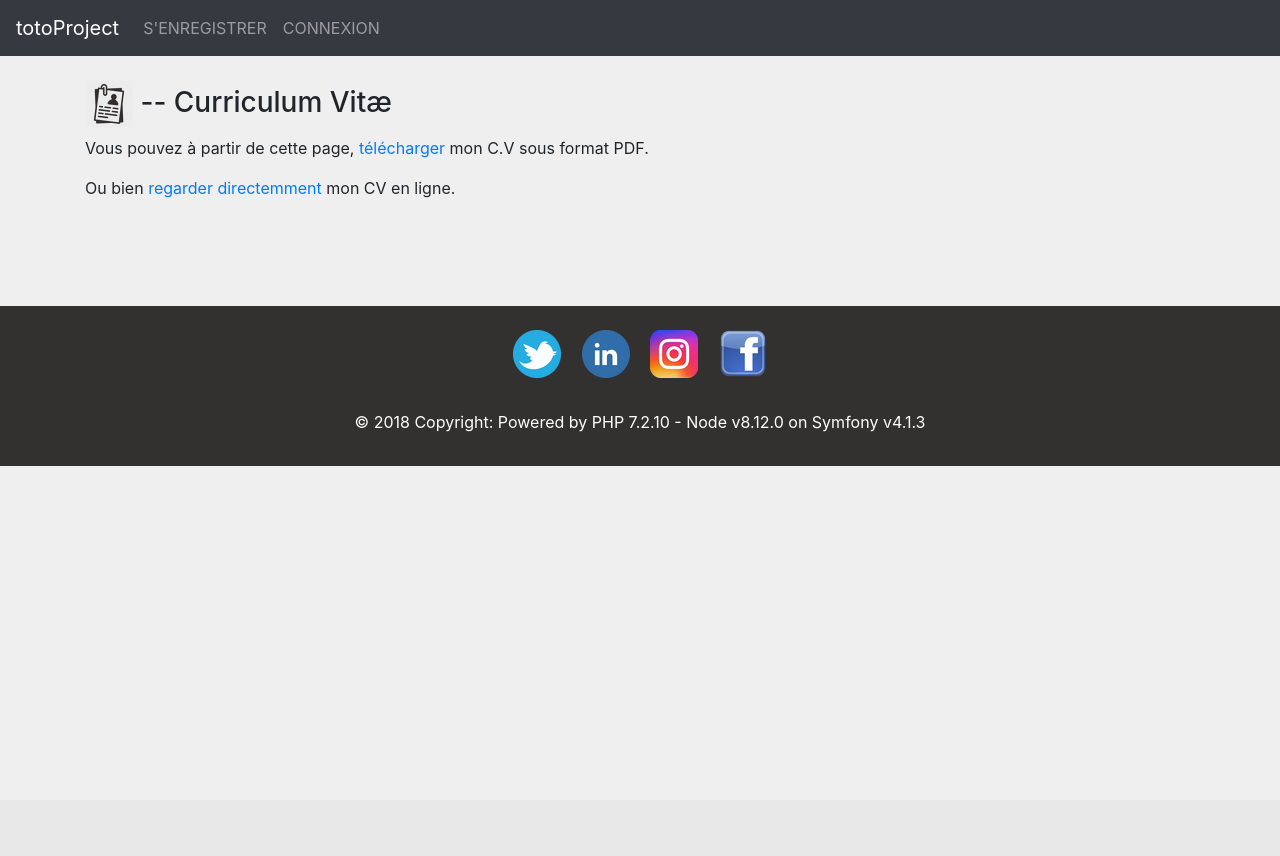
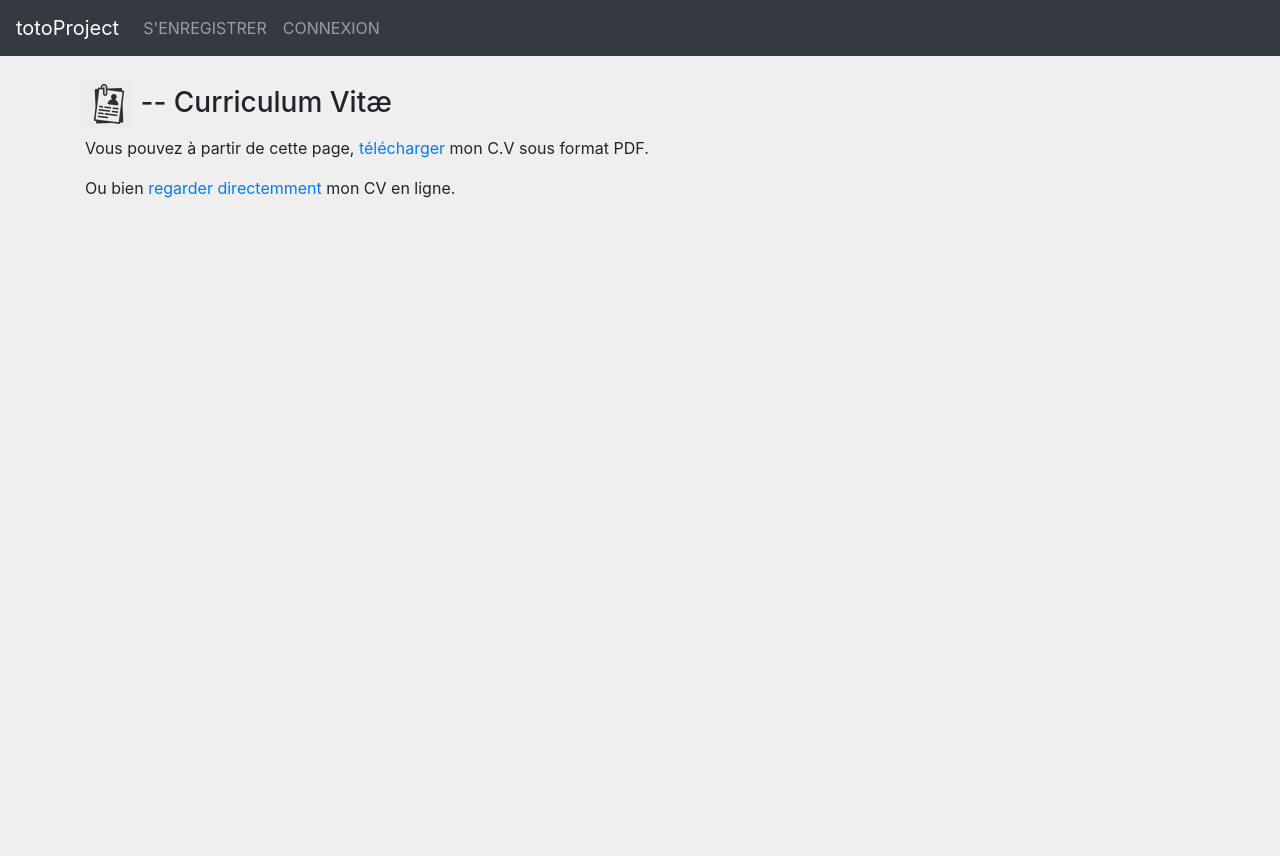
Before and after one commit to lroubaix33/symfonyandroid, a Symfony app: template templates/cv/cv.html.twig in a window 1280 px wide. Before the commit the page ends 466 px from the top, so only its background shows below. Run offline with Twig, Linux system fonts and the light colour scheme; the template is opened without the code that fills it, so the values that code supplies are empty; style sheets or scripts are compiled from the project's sources; some libraries are stand-ins or nearby versions.

Commit message:
Modification footer css

```diff
--- a/assets/css/base-page.scss
+++ b/assets/css/base-page.scss
@@ -30,12 +30,15 @@
     float: right;
 }
 
+.container {
+    position: relative;
+    min-height: 100%;
+}
+
 body {
-    display:flex;
-    flex-direction:column;
     background-color: #efefef;
     margin: 0;
-    min-height: auto;
+    height: 100%;
 }
 
 .pdf-container {
@@ -44,7 +47,7 @@ body {
 }
 
 html {
-    min-height: 100%;
+    height: 100%;
     box-sizing: border-box;
 }
 
@@ -86,8 +89,10 @@ form {
 
 // FOOTER
 footer {
+    position: relative;
     bottom: 0;
-    margin-top: 7%;
+    width: 100%;
+    height: 8%;
     background-color: #333030;
 
     .text-copyright {
--- a/package.json
+++ b/package.json
@@ -4,7 +4,7 @@
         "node-sass": "^4.9.4",
         "sass-loader": "^7.1.0",
         "sw-precache": "^5.2.1",
-        "webpack-notifier": "^1.6.0"
+        "webpack-notifier": "^1.7.0"
     },
     "license": "UNLICENSED",
     "private": true,
--- a/templates/base.html.twig
+++ b/templates/base.html.twig
@@ -72,9 +72,8 @@
 
         <div class="container">
             {% block body %}{% endblock %}
+            {# {% include 'footer/footer.html.twig' %} #}
         </div>
-
-        {% include 'footer/footer.html.twig' %}
 
         {% block javascripts %}
             <script src="https://code.jquery.com/jquery-3.2.1.min.js"></script>
--- a/templates/footer/footer.html.twig
+++ b/templates/footer/footer.html.twig
@@ -2,7 +2,7 @@
 <footer class="page-footer font-small special-color-dark pt-4">
 
     <!-- Footer Elements -->
-    <div class="container">
+    <div>
 
         <!-- Social buttons -->
         <ul class="list-unstyled list-inline text-center">
```
Also changed, not shown: public/sw.js (+1 -1 lines), package-lock.json.
